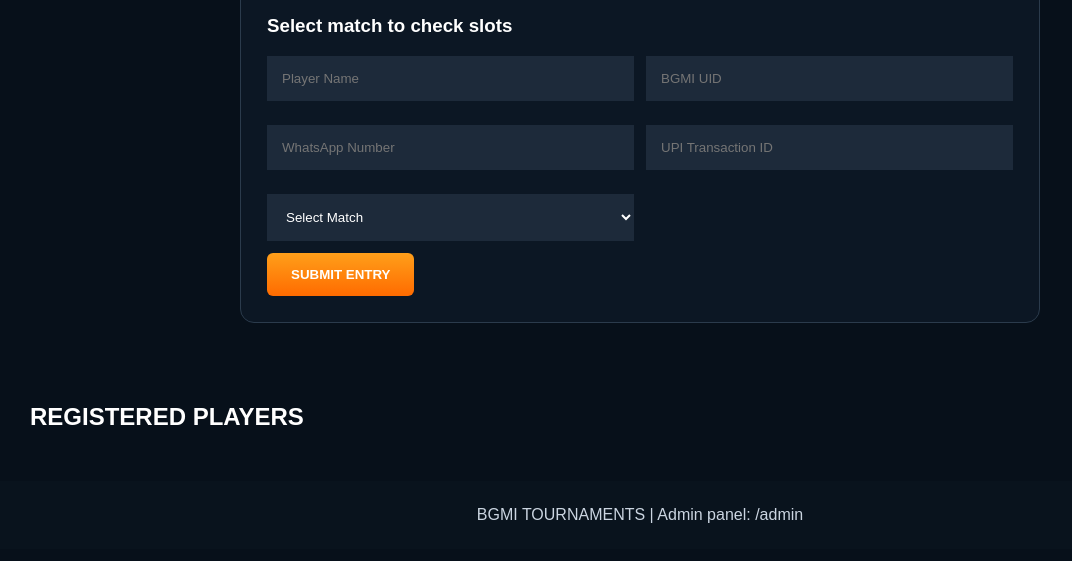
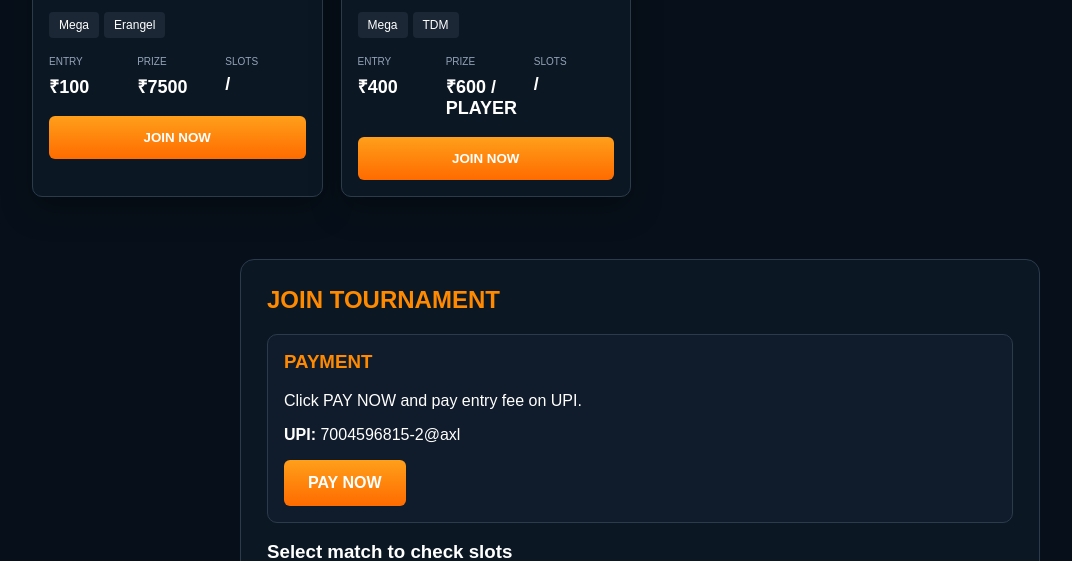
Before and after one commit to aryankumar67163-png/bgmi-site, a Flask app: template templates/index.html in a window 1280 px wide. Shown: the part 1255-1816 px from the top of the page, without its empty margins (0-1072 px from the left). Before the commit the page ends 1778 px from the top, so only its background shows below. Run offline with Flask 3, Linux system fonts and the light colour scheme; the template is opened without the code that fills it, so the values that code supplies are empty.

Commit message:
Update index.html

```diff
--- a/templates/index.html
+++ b/templates/index.html
@@ -281,6 +281,29 @@ input,select{
     </div>
 </div>
 
+<div class="section">
+    <div class="card" onclick="toggleKPI()" style="cursor:pointer;padding:18px;">
+        <h3 style="margin:0;color:#ff8a00;">🔥 MEGA PRIZE DETAILS — CLICK</h3>
+        <p style="margin-bottom:0;">Prize breakdown dekhne ke liye click karo</p>
+    </div>
+
+    <div id="kpiBox" style="display:none;margin-top:14px;background:#0c1724;padding:18px;border:1px solid #2b3b4c;border-radius:10px;">
+        <h3 style="color:#ff8a00;">💰 MEGA ERANGEL</h3>
+        <p>Entry: ₹100 per player</p>
+        <p>100 Players × ₹100 = ₹10,000</p>
+        <p>Prize Pool 75% = ₹7,500</p>
+        <p>🥇 1st: ₹5,000 | 🥈 2nd: ₹1,500 | 🥉 3rd: ₹1,000</p>
+
+        <hr style="border-color:#2b3b4c;">
+
+        <h3 style="color:#ff8a00;">🔥 TDM</h3>
+        <p>Entry: ₹100 per player</p>
+        <p>8 Players × ₹100 = ₹800</p>
+        <p>Prize Pool 80% = ₹640</p>
+        <p>Winning Team: ₹160 per player</p>
+    </div>
+</div>
+
 <div class="section" id="tournaments">
     <div class="title-row">
         <h2>UPCOMING TOURNAMENTS</h2>
@@ -306,8 +329,8 @@ input,select{
             <div class="card-body">
                 <div class="tags"><span>TDM</span><span>Warehouse</span></div>
                 <div class="info">
-                    <div><small>ENTRY</small><b>₹15</b></div>
-                    <div><small>PRIZE</small><b>₹90</b></div>
+                    <div><small>ENTRY</small><b>₹100</b></div>
+                    <div><small>PRIZE</small><b>₹160 / PLAYER</b></div>
                     <div><small>SLOTS</small><b>{{ mode_slots['TDM'].used }}/{{ mode_slots['TDM'].limit }}</b></div>
                 </div>
                 <button class="btn" type="button" onclick="joinMatch('TDM')">JOIN NOW</button>
@@ -339,6 +362,32 @@ input,select{
                 <button class="btn" type="button" onclick="joinMatch('Squad')">JOIN NOW</button>
             </div>
         </div>
+
+        <div class="card">
+            <div class="card-img erangel"><h3>MEGA<br>ERANGEL</h3></div>
+            <div class="card-body">
+                <div class="tags"><span>Mega</span><span>Erangel</span></div>
+                <div class="info">
+                    <div><small>ENTRY</small><b>₹100</b></div>
+                    <div><small>PRIZE</small><b>₹7500</b></div>
+                    <div><small>SLOTS</small><b>{{ mode_slots['Mega Erangel'].used }}/{{ mode_slots['Mega Erangel'].limit }}</b></div>
+                </div>
+                <button class="btn" type="button" onclick="joinMatch('Mega Erangel')">JOIN NOW</button>
+            </div>
+        </div>
+
+        <div class="card">
+            <div class="card-img tdm"><h3>MEGA<br>TDM</h3></div>
+            <div class="card-body">
+                <div class="tags"><span>Mega</span><span>TDM</span></div>
+                <div class="info">
+                    <div><small>ENTRY</small><b>₹400</b></div>
+                    <div><small>PRIZE</small><b>₹600 / PLAYER</b></div>
+                    <div><small>SLOTS</small><b>{{ mode_slots['Mega TDM'].used }}/{{ mode_slots['Mega TDM'].limit }}</b></div>
+                </div>
+                <button class="btn" type="button" onclick="joinMatch('Mega TDM')">JOIN NOW</button>
+            </div>
+        </div>
     </div>
 </div>
 
@@ -354,11 +403,11 @@ input,select{
 
     <h3>Select match to check slots</h3>
 
-{% if full_modes %}
-<h2 style="color:red;">FULL: {{ full_modes|join(', ') }}</h2>
-{% endif %}
+    {% if full_modes %}
+    <h2 style="color:red;">FULL: {{ full_modes|join(', ') }}</h2>
+    {% endif %}
 
-<form method="POST" action="/register">
+    <form method="POST" action="/register">
         <div class="form-grid">
             <input name="name" placeholder="Player Name" required>
             <input name="uid" placeholder="BGMI UID" required>
@@ -370,11 +419,12 @@ input,select{
                 <option value="Erangel">Erangel</option>
                 <option value="Solo">Solo</option>
                 <option value="Squad">Squad</option>
+                <option value="Mega Erangel">Mega Erangel</option>
+                <option value="Mega TDM">Mega TDM</option>
             </select>
         </div>
 
-
-<button class="btn" type="submit">SUBMIT ENTRY</button>
+        <button class="btn" type="submit">SUBMIT ENTRY</button>
     </form>
 </div>
 
@@ -411,6 +461,14 @@ function scrollToForm(){
 function scrollToTournaments(){
     document.getElementById("tournaments").scrollIntoView({behavior:"smooth"});
 }
+function toggleKPI(){
+    var box = document.getElementById("kpiBox");
+    if(box.style.display === "none"){
+        box.style.display = "block";
+    } else {
+        box.style.display = "none";
+    }
+}
 </script>
 
 </body>
```
